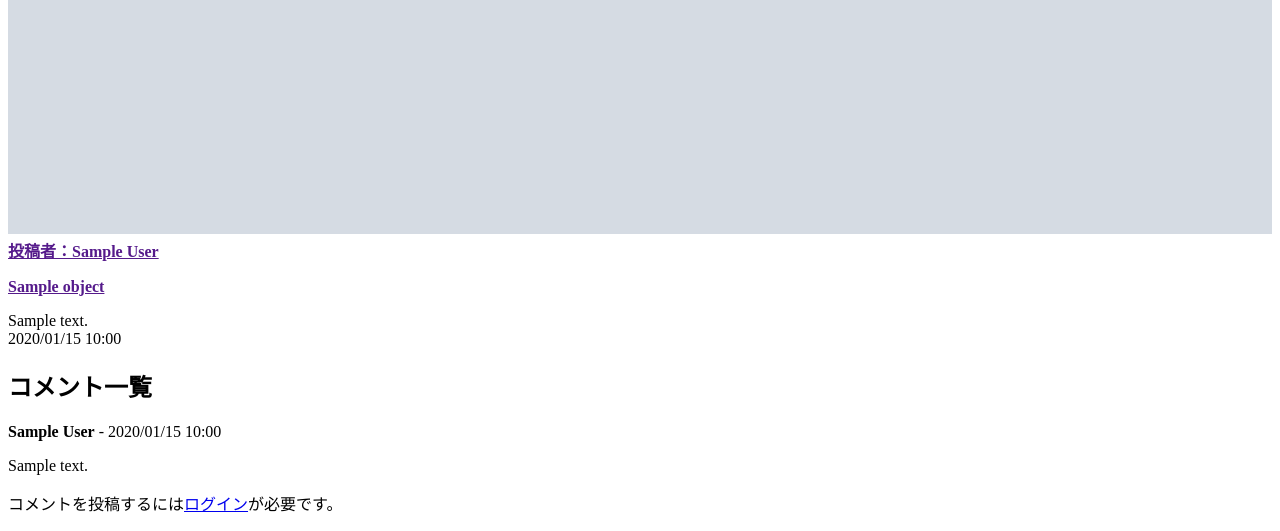
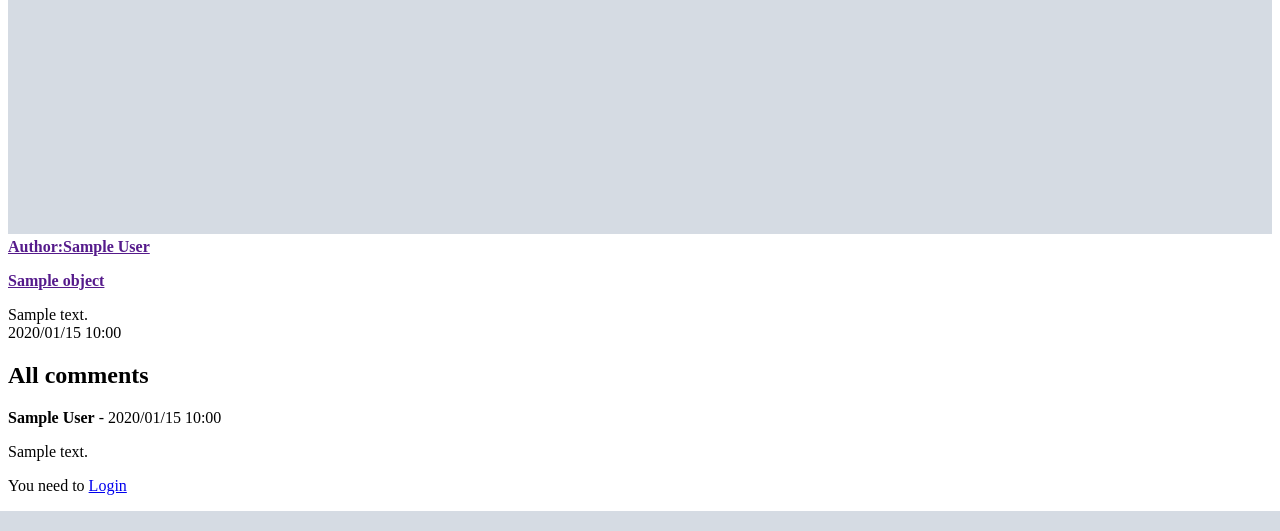
Before and after one commit to niwatorinoko/HealthSync, a Django app: template templates/community/posts_detail.html in a window 1280 px wide. Shown: the part 911-1442 px from the top of the page. Run offline with Django 3.2, Linux system fonts and the light colour scheme; the template is opened without the code that fills it: most values are stand-ins (such as "Sample title", 1, 10 or a date in 2020); grey boxes marked "Sample" are stand-in pictures.

Commit message:
微調整

```diff
--- a/templates/community/posts_create.html
+++ b/templates/community/posts_create.html
@@ -5,7 +5,7 @@
     <form method="POST" enctype="multipart/form-data">
       {% csrf_token %} {{ form.as_p }}
       <a class="button is-info mr-3" href="{{ request.META.HTTP_REFERER }}"
-        >戻る</a
+        >Back</a
       >
       <button class="button is-primary">Post</button>
     </form>
--- a/templates/community/posts_detail.html
+++ b/templates/community/posts_detail.html
@@ -7,7 +7,7 @@
     </div>
     <div class="content">
       <a href="">
-        <strong class="has-text-black">投稿者：{{ object.author }}</strong>
+        <strong class="has-text-black">Author:{{ object.author }}</strong>
       </a>
       <p class="is-size-5">
         <a href="">
@@ -20,14 +20,13 @@
       </div>
       {% if request.user == object.author %}
       <a class="button is-danger" href="{% url 'community:delete' post.id %}"
-        >削除</a
+        >delete</a
       >
       {% endif %}
     </div>
 
-    <!-- コメント表示 -->
     <div class="block">
-      <h2>コメント一覧</h2>
+      <h2>All comments</h2>
       {% for comment in comments %}
       <div class="box">
         <p>
@@ -37,7 +36,7 @@
         <p>{{ comment.body }}</p>
       </div>
       {% empty %}
-      <p>コメントがまだありません。</p>
+      <p>No comments</p>
       {% endfor %}
     </div>
 
@@ -46,13 +45,12 @@
     <form method="post" action="">
       {% csrf_token %} {{ form.body.label_tag }}<br />
       {{ form.body }}
-      <button type="submit" class="button is-primary">コメントを追加</button>
+      <button type="submit" class="button is-primary">Add a comment</button>
     </form>
     {% else %}
     <p>
-      コメントを投稿するには<a href="{% url 'authentication:login' %}"
-        >ログイン</a
-      >が必要です。
+      You need to
+      <a href="{% url 'authentication:login' %}">Login</a>
     </p>
     {% endif %}
   </div>
--- a/templates/community/posts_list.html
+++ b/templates/community/posts_list.html
@@ -38,7 +38,7 @@
       </article>
     </div>
     {% empty %}
-    <p class="has-text-centered is-size-5">投稿がありません。</p>
+    <p class="has-text-centered is-size-5">No posts</p>
     {% endfor %}
   </div>
 </div>
```
Also changed, not shown: authentications/views.py (+1 -6 lines), templates/community/posts_delete.html (+5 -5 lines).
